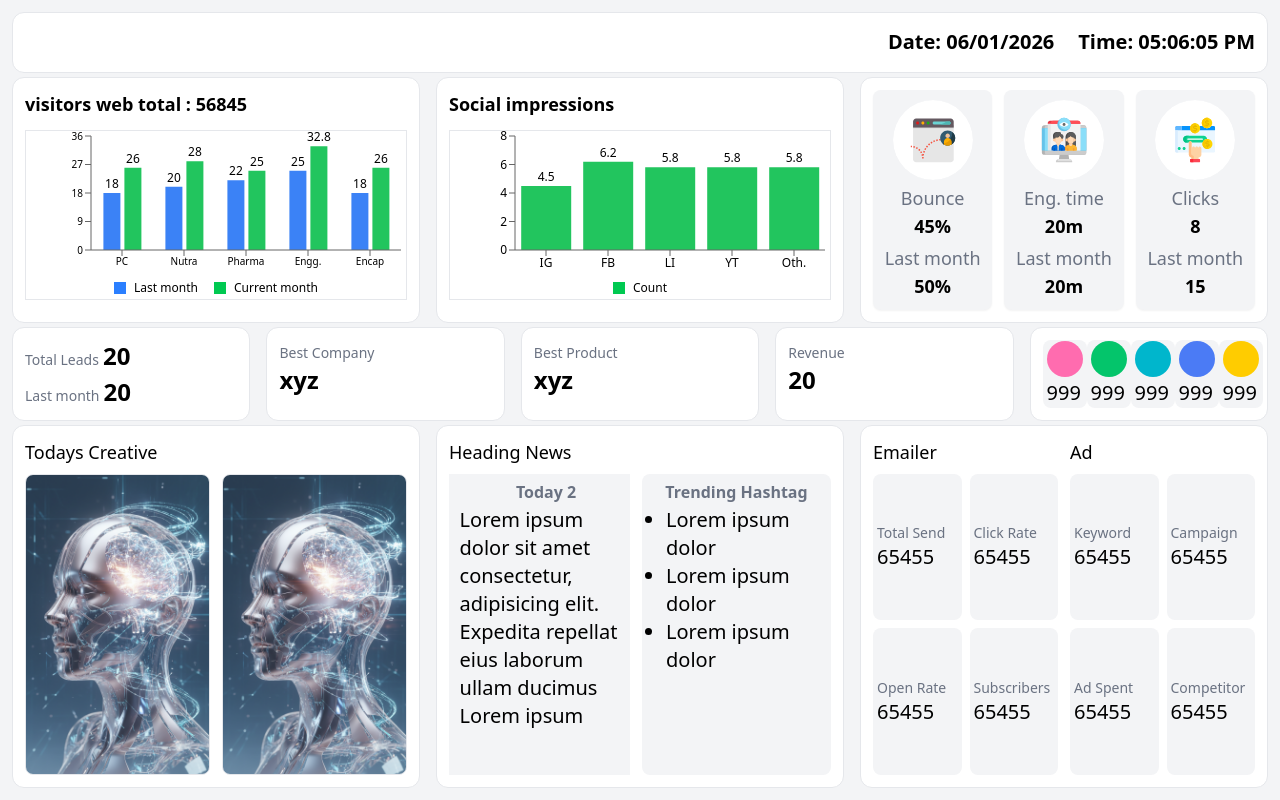
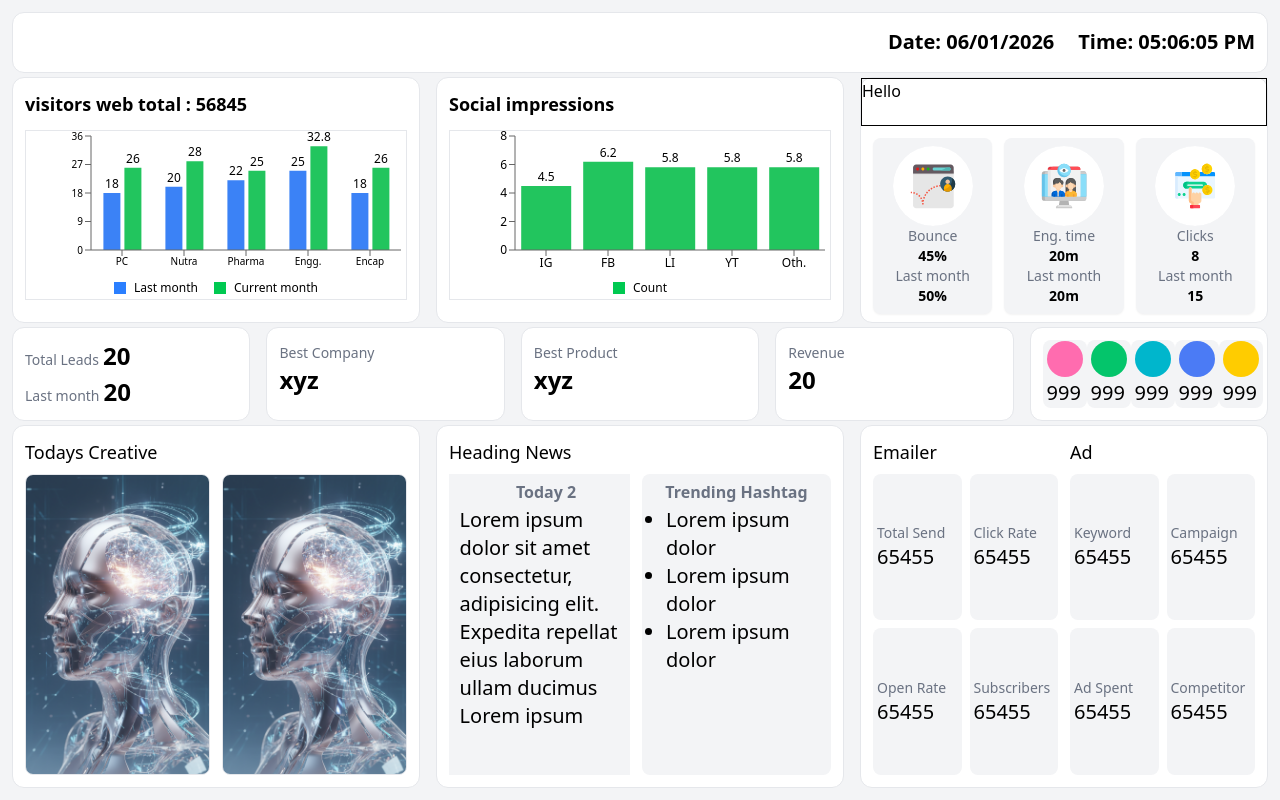
Before and after one commit to Amarjit-Gupta/next-js-dashboard, a Next.js app: page / in a window 1280 px wide. Built offline with nearby package versions, Linux system fonts and the light colour scheme.

Commit message:
first-commit

```diff
--- a/app/Total/page.jsx
+++ b/app/Total/page.jsx
@@ -3,7 +3,7 @@ import Image from "next/image";
 
 const Total = () => {
   return (
-    <div className="grid grid-cols-3 gap-3 h-full p-3">
+    <div className="grid grid-cols-3 gap-3 p-3">
       <CardData title1="Bounce" title2="Last month" value1={'45%'} value2={'50%'} icon="/frame-1.svg"/>
       <CardData title1="Eng. time" title2="Last month" value1={'20m'} value2={'20m'} icon="/frame-2.svg" />
       <CardData title1="Clicks" title2="Last month" value1={8} value2={15} icon="/frame-3.svg" />
@@ -35,14 +35,14 @@ const CardData = ({ title1, title2, value1, value2,icon }) => {
 
       {/* First metric */}
       <div className="text-center">
-        <p className="text-gray-500 font-medium text-xs lg:text-lg">{title1}</p>
-        <p className="text-xs font-medium lg:font-bold lg:text-lg">{value1}</p>
+        <p className="text-gray-500 font-medium text-xs lg:text-sm">{title1}</p>
+        <p className="text-xs font-medium lg:font-bold lg:text-sm">{value1}</p>
       </div>
 
       {/* Second metric */}
       <div className="text-center">
-        <p className="text-gray-500 font-medium text-xs lg:text-lg">{title2}</p>
-        <p className="text-xs font-medium lg:font-bold lg:text-lg">{value2}</p>
+        <p className="text-gray-500 font-medium text-xs lg:text-sm">{title2}</p>
+        <p className="text-xs font-medium lg:font-bold lg:text-sm">{value2}</p>
       </div>
     </div>
   );
--- a/app/page.js
+++ b/app/page.js
@@ -138,7 +138,12 @@ const App = () => {
       <div className="grid grid-cols-3 gap-4 h-full">
         <div className="h-full"><BarChartDouble /></div>
         <div className="h-full"><BarChartSingle /></div>
-        <div className="border h-full bg-white rounded-xl border-gray-200"><Total /></div>
+        <div className="h-full border bg-white rounded-xl border-gray-200">
+          <div className="h-[20%] border">Hello
+          </div>
+          <div className=" "><Total/></div>
+
+          </div>
       </div>
 
       {/* ROW 2 : KPI */}
```
